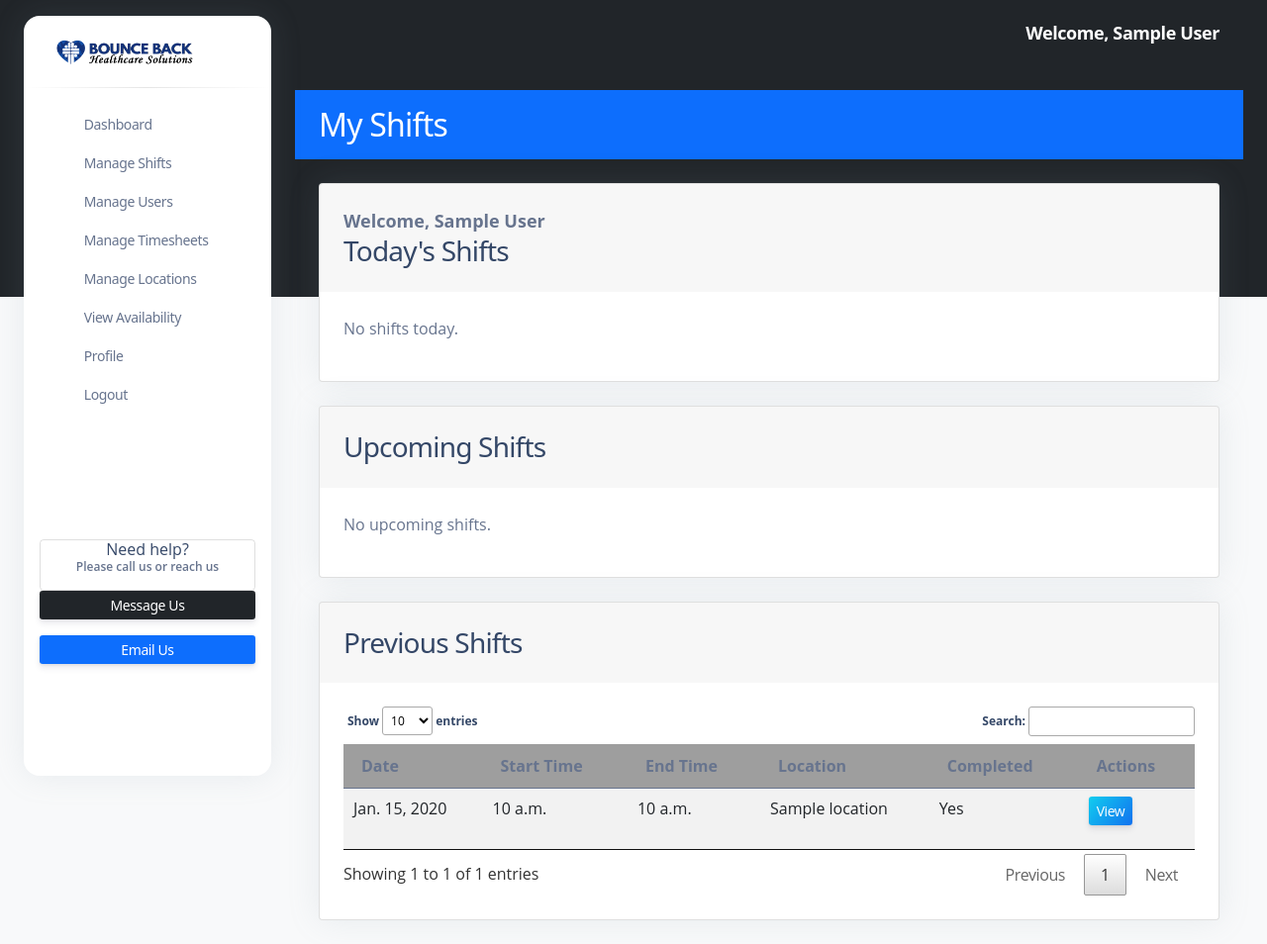
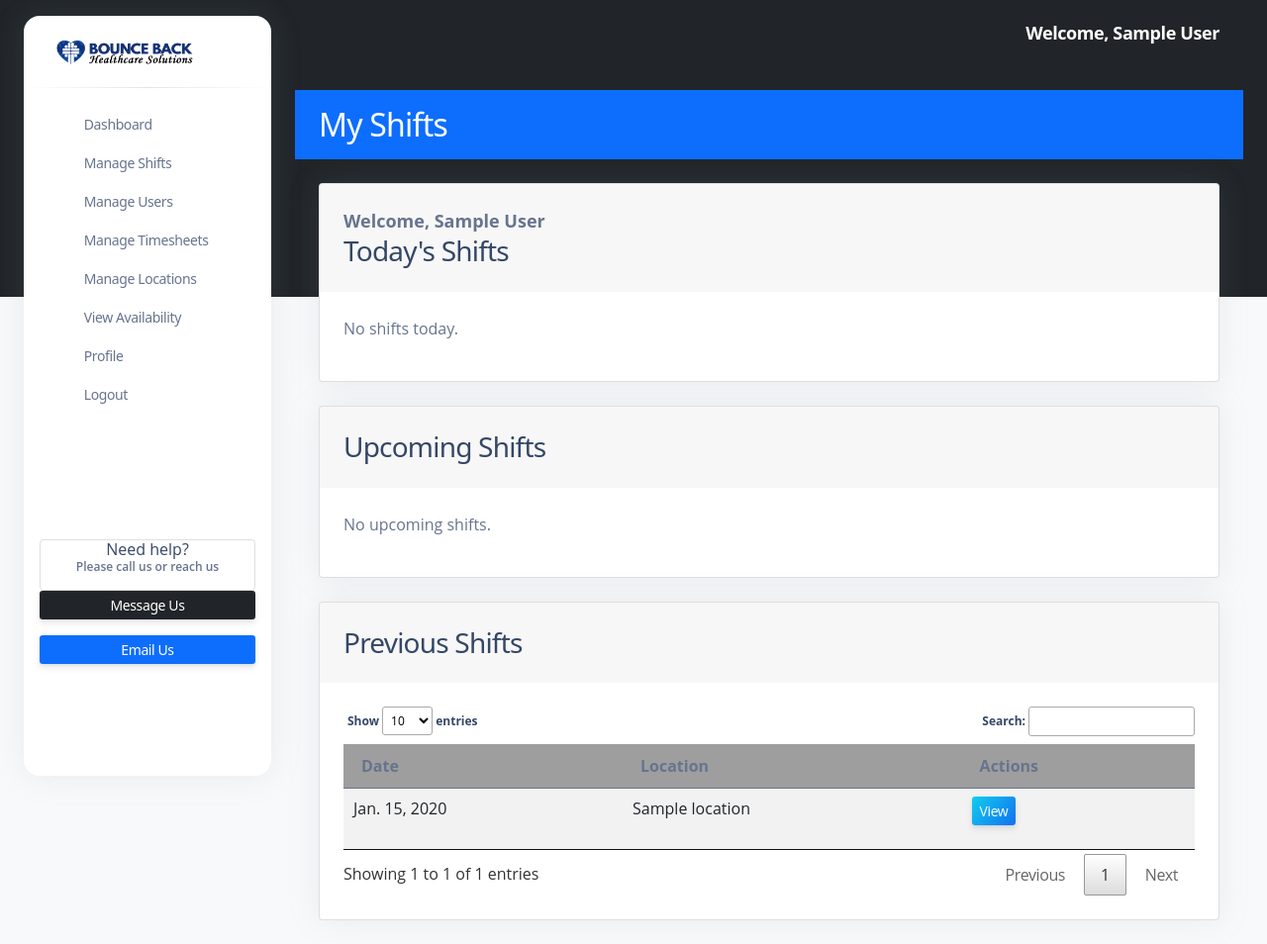
Before and after one commit to samueleabs/bounceback, a Django app: page /worker/shifts/ in a window 1280 px wide. Shown: the whole page at 99% size. Run offline with Django 5.2, Linux system fonts and the light colour scheme; a user stored in the database is signed in; tables that the repository leaves empty hold one stand-in row (values such as "Sample post"); some libraries are stand-ins or nearby versions; grey boxes are pictures that could not be loaded.

Commit message:
simplified shift list in the previous shifts section

```diff
--- a/templates/worker/worker_shift_list.html
+++ b/templates/worker/worker_shift_list.html
@@ -64,7 +64,6 @@
                       <th>Start Time</th>
                       <th>End Time</th>
                       <th>Location</th>
-                      <th>Completed</th>
                       <th>Actions</th>
                     </tr>
                   </thead>
@@ -75,7 +74,6 @@
                         <td>{{ shift.start_time }}</td>
                         <td>{{ shift.end_time }}</td>
                         <td>{{ shift.location.name }}</td>
-                        <td>{{ shift.is_completed|yesno:"Yes,No" }}</td>
                         <td>
                           <a href="{% url 'view_shift' shift.id %}" class="btn bg-gradient-info btn-sm">View</a>
                         </td>
@@ -100,10 +98,7 @@
                   <thead>
                     <tr>
                       <th>Date</th>
-                      <th>Start Time</th>
-                      <th>End Time</th>
                       <th>Location</th>
-                      <th>Completed</th>
                       <th>Actions</th>
                     </tr>
                   </thead>
@@ -111,10 +106,7 @@
                     {% for shift in previous_shifts %}
                       <tr>
                         <td>{{ shift.date }}</td>
-                        <td>{{ shift.start_time }}</td>
-                        <td>{{ shift.end_time }}</td>
                         <td>{{ shift.location.name }}</td>
-                        <td>{{ shift.is_completed|yesno:"Yes,No" }}</td>
                         <td>
                           <a href="{% url 'view_shift' shift.id %}" class="btn bg-gradient-info btn-sm">View</a>
                           {% if not shift.is_completed %}
```
